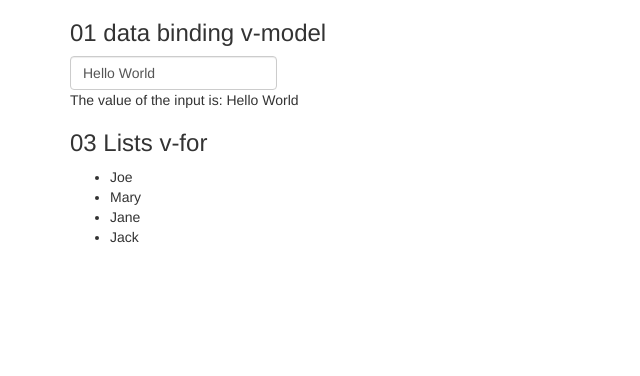
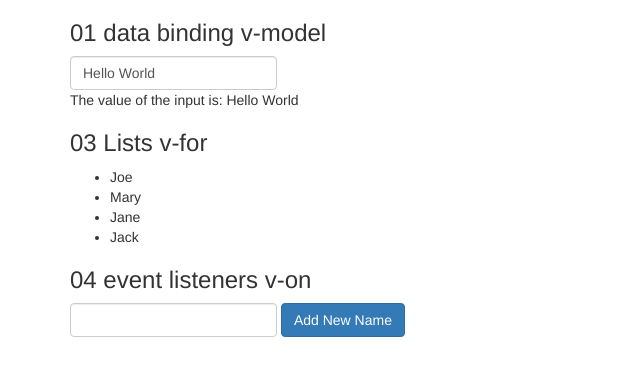
Before and after one commit to sumi12345/desk, a plain HTML site: page index.html in a window 1280 px wide. Shown: the whole page, without its empty margins (0-640 px from the left). Drawn offline with Linux system fonts and the light colour scheme.

Commit message:
04 event listener

```diff
--- a/index.html
+++ b/index.html
@@ -9,7 +9,7 @@
 <body>
 <div id="root" class="container">
     <div class="row">
-        <div class="col-md-8">
+        <div class="col-md-6">
             <h3>01 data binding v-model</h3>
             <div class="form-inline">
                 <input type="text" id="input" v-model="message" class="form-control">
@@ -20,6 +20,12 @@
             <ul>
                 <li v-for="name in names">{{ name }}</li>
             </ul>
+
+            <h3>04 event listeners v-on</h3>
+            <div class="form-inline">
+                <input type="text" v-model="newName" class="form-control">
+                <button v-on:click="addName" class="btn btn-primary">Add New Name</button>
+            </div>
         </div>
     </div>
 </div>
@@ -30,7 +36,14 @@
         data: {
             message: 'Hello World',
             names: ['Joe', 'Mary', 'Jane', 'Jack'],
+            newName: '',
         },
+        methods: {
+            addName() {
+                this.names.push(this.newName);
+                this.newName = '';
+            },
+        }
     })
 </script>
 </html>
```
